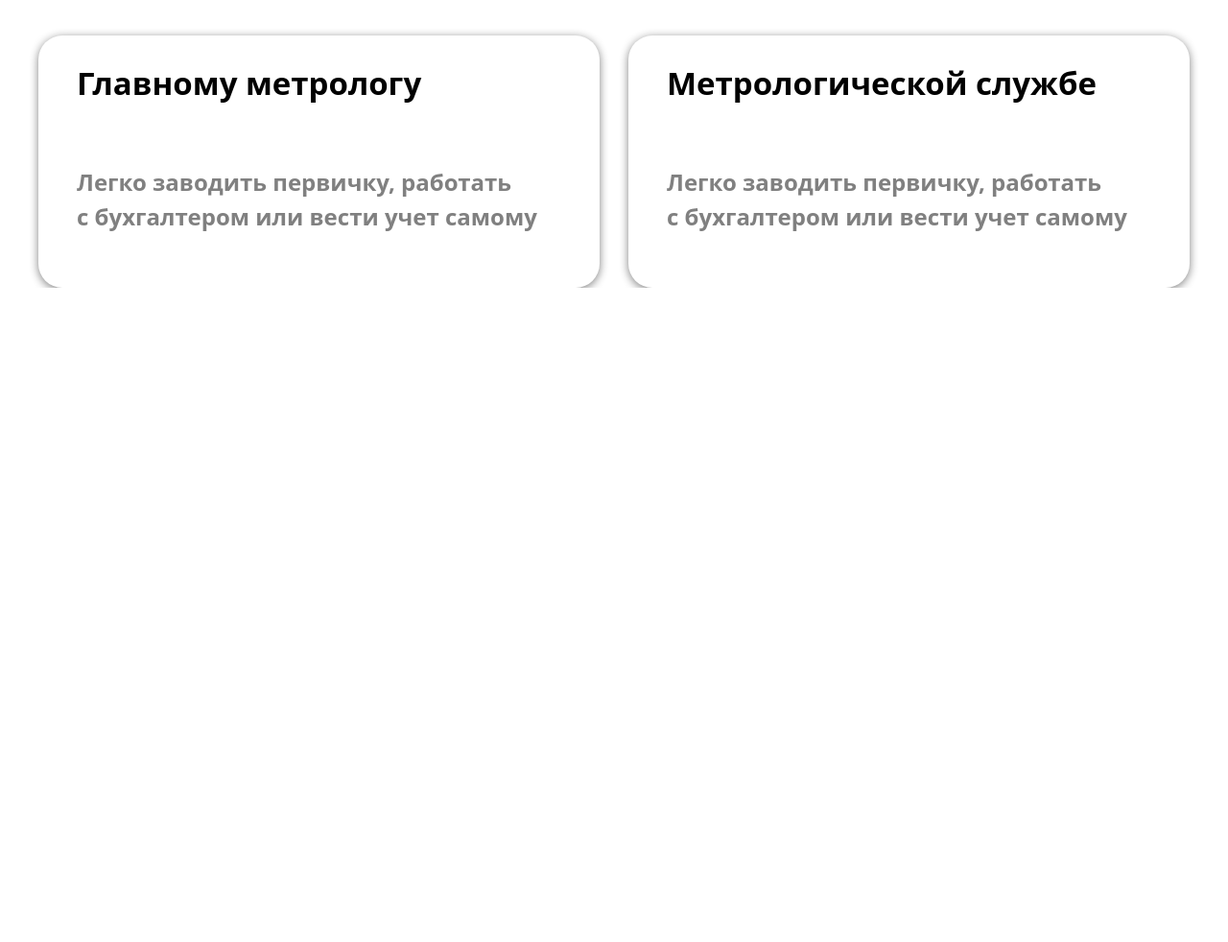
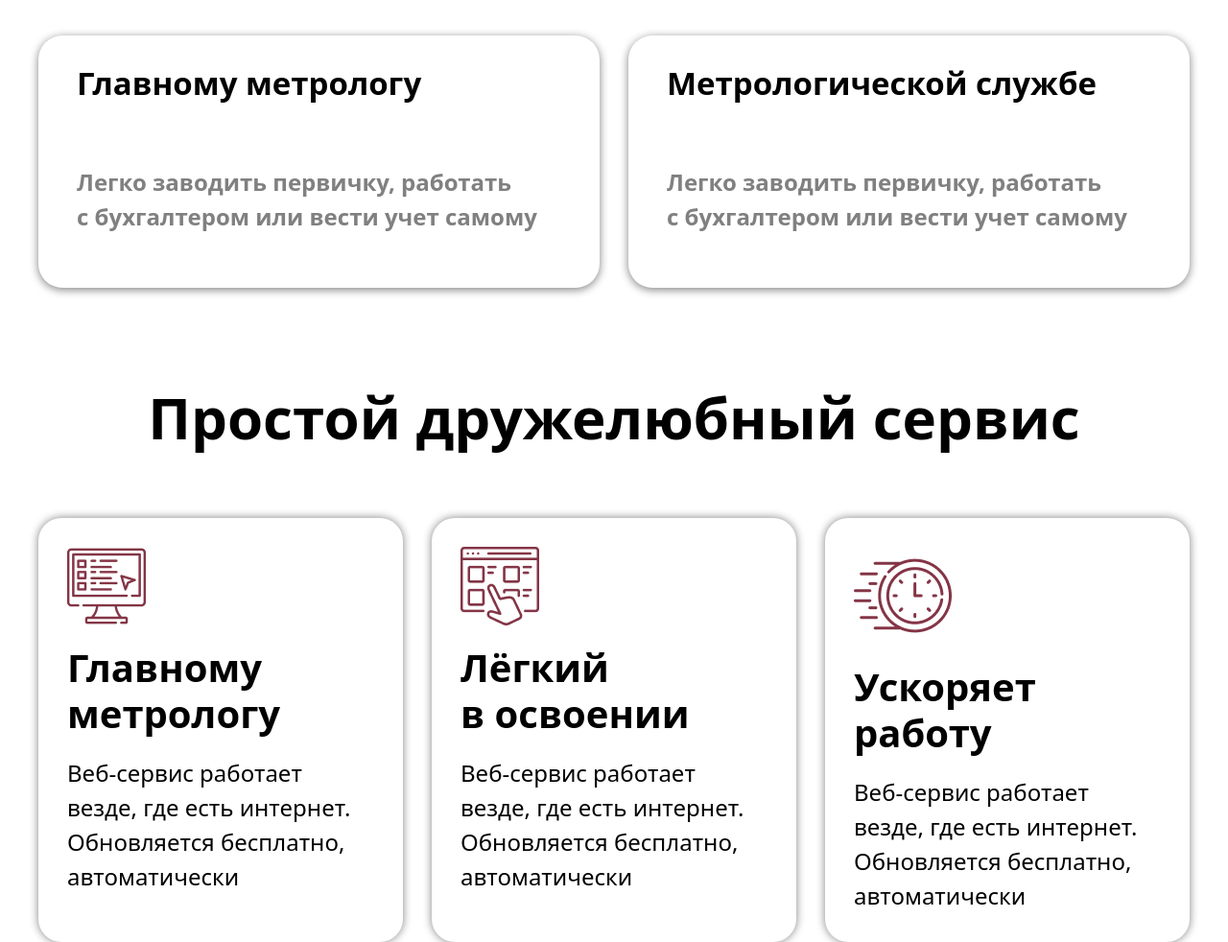
Before and after one commit to idris0111/hom17, a website: page index.html in a window 1280 px wide. Shown: the part 769-1751 px from the top of the page at 96% size. Before the commit the page ends 1069 px from the top, so only its background shows below. Drawn offline with Linux system fonts and the light colour scheme.

Commit message:
Простой дружелюбный сервис

```diff
--- a/index.html
+++ b/index.html
@@ -44,24 +44,61 @@
         </div>
     </section>
     <section>
-        <div class="max-w-[1200px] m-auto flex flex-col justify-between md:flex-row md:gap-[30px]" >
+        <div class="max-w-[1200px] m-auto flex flex-col justify-between md:flex-row md:gap-[30px]">
             <div style="box-shadow: 0px 2px 10px gray;"
-             class="flex items-start p-[40px] justify-between md:w-[700px] md:h-[263px] mt-[20px] rounded-[25px]">
+                class="flex items-start p-[40px] justify-between md:w-[700px] md:h-[263px] mt-[20px] rounded-[25px]">
                 <div>
-                    <h1 class="md:text-[28px] lg:text-[33px] lg:mt-[-15px] md:mb-[60px] font-bold">Главному метрологу</h1>
-                    <p class="md:text-[20px] lg:text-[24px] font-[600] text-[gray]">Легко заводить первичку, работать <br>
-                        с бухгалтером или вести учет самому</p>
+                    <h1 class="md:text-[28px] lg:text-[33px] lg:mt-[-15px] md:mb-[60px] font-bold">Главному метрологу
+                    </h1>
+                    <p class="md:text-[20px] lg:text-[24px] font-[600] text-[gray]">Легко заводить первичку, работать
+                        <br>
+                        с бухгалтером или вести учет самому
+                    </p>
                 </div>
                 <img src="./Group 1.png" alt="">
             </div>
             <div style="box-shadow: 0px 2px 10px gray;"
-             class="flex items-start p-[40px] justify-between  md:w-[700px] md:h-[263px] rounded-[25px] mt-[20px]">
+                class="flex items-start p-[40px] justify-between  md:w-[700px] md:h-[263px] rounded-[25px] mt-[20px]">
                 <div>
-                    <h1 class="md:text-[28px] lg:text-[33px] lg:mt-[-15px] md:mb-[60px] font-bold">Метрологической службе</h1>
-                    <p class="md:text-[20px] lg:text-[24px] font-[600] text-[gray]">Легко заводить первичку, работать <br>
-                        с бухгалтером или вести учет самому</p>
+                    <h1 class="md:text-[28px] lg:text-[33px] lg:mt-[-15px] md:mb-[60px] font-bold">Метрологической
+                        службе</h1>
+                    <p class="md:text-[20px] lg:text-[24px] font-[600] text-[gray]">Легко заводить первичку, работать
+                        <br>
+                        с бухгалтером или вести учет самому
+                    </p>
                 </div>
                 <img src="./Group 1.png" alt="">
+            </div>
+        </div>
+    </section>
+    <section>
+        <div>
+            <h1 class="md:text-[60px] text-[30px] font-bold text-center mt-[90px]" >Простой дружелюбный сервис</h1>
+        </div>
+        <div class="max-w-[1200px] lg:flex  gap-[30px] m-auto mt-[30px]">
+            <div style=" box-shadow: 0px 0px 10px gray;" class=" lg:block md:flex md:items-center md:gap-[40px] p-[30px] w-full rounded-3xl md:mt-[30px] mt-[30px]">
+                <img class="md:mb-[20px]" src="./online-test 1.png" alt="">
+                <div>
+                    <h1 class="md:mb-[20px] md:text-[40px] text-[27px] font-bold leading-12">Главному метрологу</h1>
+                    <p class="md:text-[24px] text-[14px]">Веб-сервис работает везде, где есть интернет. Обновляется бесплатно,
+                        автоматически</p>
+                </div>
+            </div>
+            <div style="box-shadow: 0px 0px 10px gray;" class="w-full p-[30px] rounded-3xl lg:block md:flex md:items-center md:gap-[40px] md:mt-[30px] mt-[30px]">
+                <img class="md:mb-[20px]" src="./online-store 1.png" alt="">
+                <div>
+                    <h1 class="md:mb-[20px] md:text-[40px] text-[27px] font-bold leading-12">Лёгкий в освоении</h1>
+                    <p class="md:text-[24px] text-[14px]">Веб-сервис работает везде, где есть интернет. Обновляется бесплатно,
+                        автоматически</p>
+                </div>
+            </div>
+            <div style="box-shadow: 0px 0px 10px gray;" class="w-full p-[30px] rounded-3xl lg:block md:flex md:items-center md:gap-[40px] md:mt-[30px] mt-[30px]">
+                <img class="md:mb-[20px]" src="./fast-time 1.png" alt="">
+                <div>
+                    <h1 class=" md:mb-[20px] md:text-[40px] text-[27px] font-bold leading-12">Ускоряет работу</h1>
+                    <p class="md:text-[24px] text-[14px]">Веб-сервис работает везде, где есть интернет. Обновляется бесплатно,
+                        автоматически</p>
+                </div>
             </div>
         </div>
     </section>
```
Also changed, not shown: fast-time 1.png (added), online-store 1.png (added), online-test 1.png (added), src/output.css.
